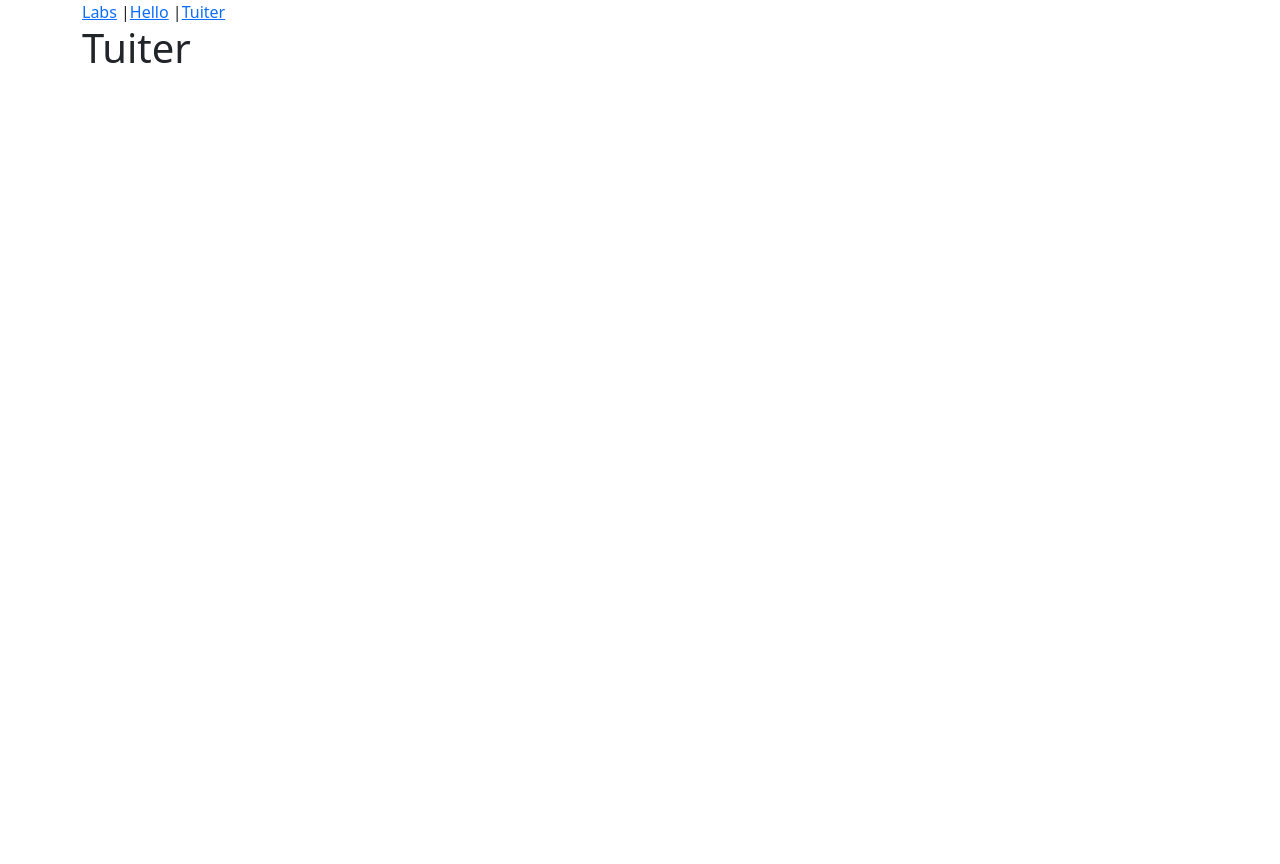
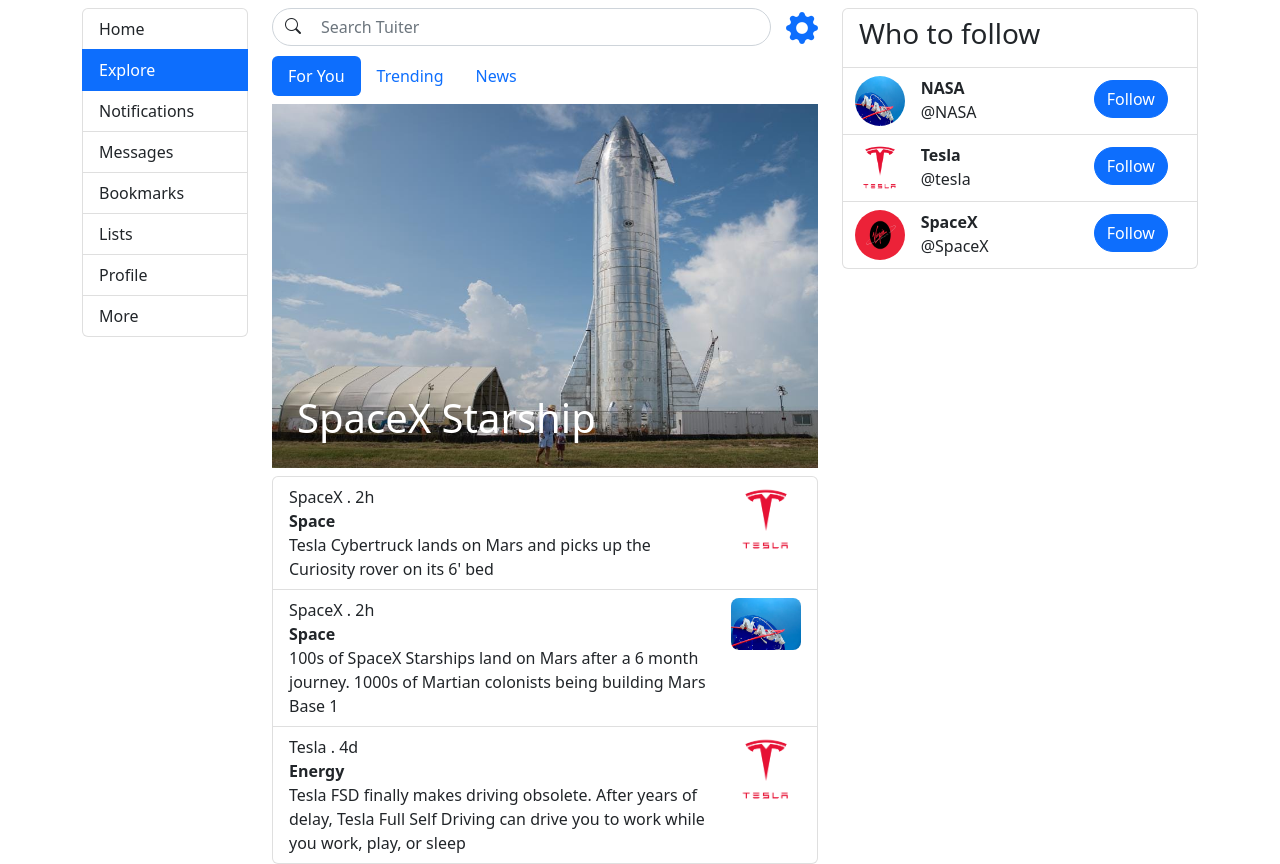
Before and after one commit to Huajuan337/tuiter-react-web-app, a React (Create React App) app: page /tuiter in a window 1280 px wide. Before the commit the page ends 800 px from the top, so only its background shows below. Built offline with nearby package versions, Linux system fonts and the light colour scheme.

Commit message:
a6 tuiter done with react

```diff
--- a/src/labs/a6/styles/index.js
+++ b/src/labs/a6/styles/index.js
@@ -23,8 +23,7 @@ const Styles = () => {
     return(
       <div>
         <h1>Styles</h1>
-        <div style={{"backgroundColor": "lightyellow",
-          "color": "black", padding: "10px"}}>
+        <div style={{"backgroundColor": "lightyellow", "color": "black", padding: "10px"}}>
           Yellow background</div>
         <div style={bgRed}>
           Red background</div>
--- /dev/null
+++ b/src/tuiter/explore/index.css
@@ -0,0 +1,25 @@
+.wd-tabs li {
+    display: inline;
+ }
+
+ .wd-tabs {
+    padding-left: 0px;
+ }
+
+ .wd-selected {
+    border-bottom: 2px blue solid;
+    padding-bottom: 20px;
+ }
+
+ .wd-nudge-up {
+    bottom: 18px;
+    left: 25px;
+ }
+
+ .wd-bottom-2 {
+    bottom: 2px;
+ }
+
+ .wd-bottom-4 {
+    bottom: 4px;
+ }
--- /dev/null
+++ b/src/tuiter/explore/index.js
@@ -0,0 +1,39 @@
+import React from "react";
+import PostSummaryList from "../post-summary-list";
+import "./index.css";
+const ExploreComponent = () => {
+ return(
+   <>
+     <div className="row">
+       <div className="col-11 position-relative">
+         <input placeholder="Search Tuiter"
+                className="form-control rounded-pill ps-5"/>
+         <i className="bi bi-search position-absolute
+                       wd-nudge-up"></i>
+       </div>
+       <div className="col-1">
+         <i className="wd-bottom-4 text-primary float-end bi
+                       bi-gear-fill fs-2 position-relative"></i>
+       </div>
+     </div>
+     <ul className="nav nav-pills mb-2">
+       <li className="nav-item">
+         <a className="nav-link active">For You</a>
+       </li>
+       <li className="nav-item">
+         <a className="nav-link">Trending</a>
+       </li>
+       <li className="nav-item">
+         <a className="nav-link">News</a>
+       </li>
+     </ul>
+     <div className="position-relative mb-2">
+       <img src="/images/starship.jpeg" className="w-100"/>
+       <h1 className="position-absolute wd-nudge-up text-white">
+         SpaceX Starship</h1>
+     </div>
+     <PostSummaryList/>
+   </>
+ );
+};
+export default ExploreComponent;
--- a/src/tuiter/index.js
+++ b/src/tuiter/index.js
@@ -1,11 +1,57 @@
-import {Link} from "react-router-dom";
-import Nav from '../nav'
+// // import {Link} from "react-router-dom";
+// import NavigationSidebar from "./navigation-sidebar";
+// import Nav from "../nav";
+// import WhoToFollowList from './who-to-follow-list';
+// import PostSummaryList from './post-summary-list'
+
+
+// function Tuiter() {
+//  return(
+//    <div class="container">
+//         <div class="row mt-1">
+//             <div class="col-2 col-sm-2 col-md-2 col-lg-1 col-xl-2 col-xxl-2">
+//                 <NavigationSidebar active='home'/>
+//             </div>
+//             <div class="col-10 col-sm-10 col-md-10 col-lg-7 col-xl-6 col-xxl-6">
+//                 <PostSummaryList/>
+//             </div>
+//             <div class="col-lg-4 col-xl-4 col-xxl-4 d-none d-lg-block">
+//                 <WhoToFollowList/>
+//             </div>
+//         </div>
+//     </div>
+
+
+//         // <div>
+//         //     <Nav/>
+//         //     <NavigationSidebar active="home"/>
+//         //     <WhoToFollowListItem/>
+//         //     <h1>Tuiter</h1>
+//         // </div>
+//  )
+// }
+// export default Tuiter
+
+import React from "react";
+import ExploreComponent from "./explore";
+import NavigationSidebar from "./navigation-sidebar";
+import WhoToFollowList from "./who-to-follow-list";
+
 function Tuiter() {
- return(
-  <div>
-   <Nav/>
-   <h1>Tuiter</h1>
-  </div>
- )
+ return (
+   <div className="row mt-2">
+     <div className="col-2 col-md-2 col-lg-1 col-xl-2">
+       <NavigationSidebar active="explore"/>
+     </div>
+     <div className="col-10 col-md-10 col-lg-7 col-xl-6"
+          style={{"position": "relative"}}>
+       <ExploreComponent/>
+     </div>
+     <div className="d-sm-none d-md-none d-lg-block col-lg-4 col-xl-4">
+       <WhoToFollowList/>
+     </div>
+   </div>
+ );
 }
+
 export default Tuiter
--- /dev/null
+++ b/src/tuiter/navigation-sidebar/index.js
@@ -0,0 +1,37 @@
+import React from "react";
+
+const NavigationSidebar = (
+ {
+   active = 'explore'
+ }
+) => {
+ return (
+   <div className="list-group">
+     <a className={`list-group-item ${active === 'home'?'active':''}`}>
+       Home
+     </a>
+     <a className={`list-group-item ${active === 'explore'?'active':''}`}>
+       Explore
+     </a>
+     <a className={`list-group-item ${active === 'notifications'?'active':''}`}>
+       Notifications
+     </a>
+     <a className={`list-group-item ${active === 'messages'?'active':''}`}>
+       Messages
+     </a>
+     <a className={`list-group-item ${active === 'bookmarks'?'active':''}`}>
+       Bookmarks
+     </a>
+     <a className={`list-group-item ${active === 'lists'?'active':''}`}>
+       Lists
+     </a>
+     <a className={`list-group-item ${active === 'profile'?'active':''}`}>
+       Profile
+     </a>
+     <a className={`list-group-item ${active === 'more'?'active':''}`}>
+       More
+     </a>
+   </div>
+ );
+};
+export default NavigationSidebar;
--- /dev/null
+++ b/src/tuiter/post-summary-list/index.js
@@ -0,0 +1,16 @@
+import React from "react";
+import postsArray from './posts.json';
+import PostSummaryItem from "./post-summary-item";
+
+const PostSummaryList = () => {
+ return(
+   <ul className="list-group">
+     {
+       postsArray.map(post =>
+         <PostSummaryItem
+           key={post._id} post={post}/> )
+     }
+   </ul>
+ );
+};
+export default PostSummaryList;
--- /dev/null
+++ b/src/tuiter/post-summary-list/post-summary-item.js
@@ -0,0 +1,28 @@
+import React from "react";
+const PostSummaryItem = (
+ {
+   post = {
+     "topic": "Space",
+     "userName": "SpaceX",
+     "time": "2h",
+     "title": "Tesla Cybertruck lands on Mars and picks up the Curiosity rover on its 6' bed",
+     "image": "tesla.png"
+   }
+ }
+) => {
+ return(
+  <li className="list-group-item">
+   <div className="row">
+     <div className="col-10">
+       <div>{post.userName} . {post.time}</div>
+       <div className="fw-bolder">{post.topic}</div>
+       <div>{post.title}</div>
+     </div>
+     <div className="col-2">
+       <img width={70} className="float-end rounded-3" src={`/images/${post.image}`}/>
+     </div>
+   </div>
+  </li>
+ );
+};
+export default PostSummaryItem;
--- /dev/null
+++ b/src/tuiter/post-summary-list/posts.json
@@ -0,0 +1,10 @@
+[{ "_id": 123, "topic": "Space", "userName": "SpaceX",
+   "title": "Tesla Cybertruck lands on Mars and picks up the Curiosity rover on its 6' bed",
+   "time": "2h",   "image": "Tesla_logo.png" },
+ { "_id": 234, "topic": "Space",   "userName": "SpaceX",
+   "title": "100s of SpaceX Starships land on Mars after a 6 month journey. 1000s of Martian colonists being building Mars Base 1",
+   "time": "2h",   "image": "nasa.jpeg" },
+ { "_id": 345, "topic": "Energy",  "userName": "Tesla",
+   "title": "Tesla FSD finally makes driving obsolete. After years of delay, Tesla Full Self Driving can drive you to work while you work, play, or sleep",
+   "time": "4d",   "image": "Tesla_logo.png" }
+]
--- /dev/null
+++ b/src/tuiter/who-to-follow-list/index.js
@@ -0,0 +1,22 @@
+import React from "react";
+import whoArray from './who.json';
+import WhoToFollowListItem from "./who-to-follow-list-item";
+
+const WhoToFollowList = () => {
+ return(
+   <ul className="list-group">
+     <li className="list-group-item">
+       <h3>Who to follow</h3>
+     </li>
+     {
+       whoArray.map(who =>
+         <WhoToFollowListItem
+           key={who._id}
+           who={who}/>
+       )
+     }
+   </ul>
+ );
+};
+
+export default WhoToFollowList;
--- /dev/null
+++ b/src/tuiter/who-to-follow-list/who-to-follow-list-item.js
@@ -0,0 +1,28 @@
+import React from "react";
+const WhoToFollowListItem = (
+ {
+   who = { userName: 'NASA', handle: 'NASA', avatarIcon: 'Tesla_logo.png' }
+ }
+) => {
+ return(
+    <li class="list-group-item">
+        <div class="row">
+            <div class="col-2 ps-2">
+                <img class="rounded-circle" src={`/images/${who.avatarIcon}`} height="50px" width="50px"/>
+            </div>
+            <div class="col-6 ps-3">
+                <div class="col fw-bolder">
+                    {who.userName} <i class="fa-solid fa-circle-check"></i>
+                </div>
+                <div >
+                    @{who.handle}
+                </div>
+            </div>
+            <div class="col-4 m-0 p-0">
+                <button class="btn btn-primary rounded-pill mt-1 ms-3">Follow</button>
+            </div>
+        </div>
+    </li>
+ );
+};
+export default WhoToFollowListItem;
--- /dev/null
+++ b/src/tuiter/who-to-follow-list/who.json
@@ -0,0 +1,20 @@
+[
+    {
+      "_id": 123,
+      "userName": "NASA",
+      "handle": "NASA",
+      "avatarIcon": "nasa.jpeg"
+    },
+    {
+      "_id": 234,
+      "userName": "Tesla",
+      "handle": "tesla",
+      "avatarIcon": "Tesla_logo.png"
+    },
+    {
+      "_id": 345,
+      "userName": "SpaceX",
+      "handle": "SpaceX",
+      "avatarIcon": "vg_logo.webp"
+    }
+   ]
```
